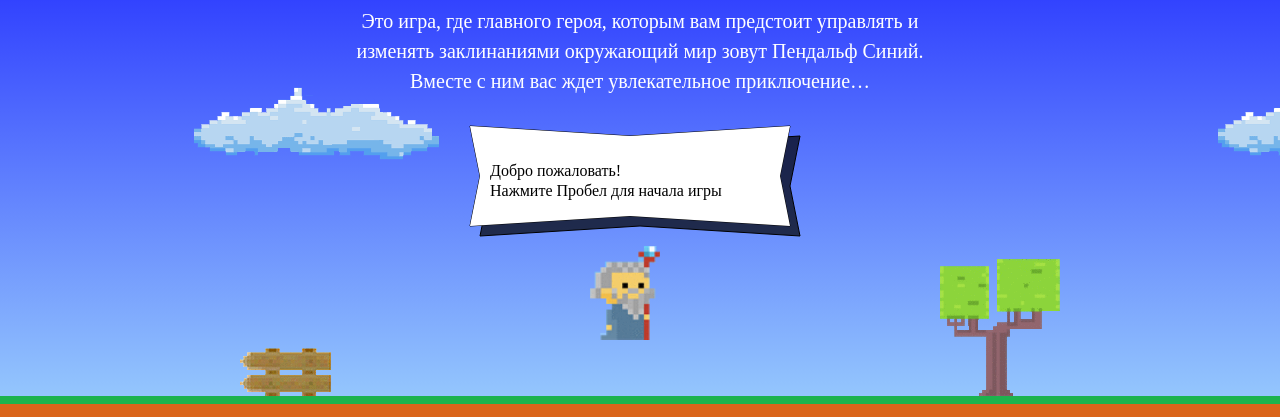
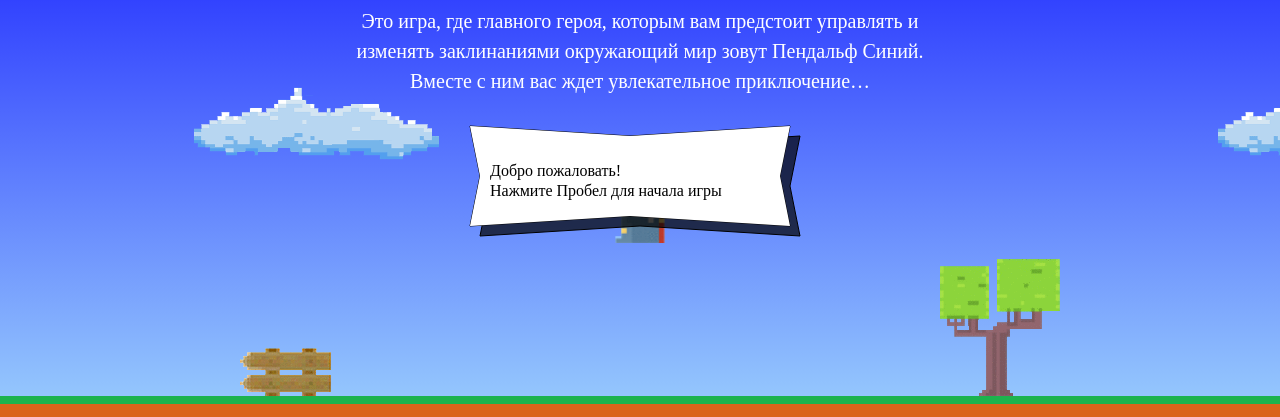
Before and after one commit to StanisPos/682863-code-and-magick, a website: page index.html in a window 1280 px wide. Shown: the part 203-620 px from the top of the page. Drawn offline with Linux system fonts and the light colour scheme; a web font is replaced by a local one.

Commit message:
Worked on bugs

```diff
--- a/index.html
+++ b/index.html
@@ -182,24 +182,30 @@
 </template>
 
 <script>
+  var PROPORTIONAL_HEIGHT = 1.337;
   var fireballSize = 22;
+  var wizardSpeed = 3;
+  var wizardWidth = 70;
+
   var getFireballSpeed = function(left) {
     if (left) {
       return 5;
     }
     return 2;
   };
-  var wizardSpeed = 3;
-  var wizardWidth = 70;
+
   var getWizardHeight = function() {
-    return 1.337 * wizardWidth;
+    return PROPORTIONAL_HEIGHT * wizardWidth;
   };
+
   var getWizardX = function(width) {
-    return 300;
+    return width / 2 - wizardWidth / 2;
   };
+
   var getWizardY = function(height) {
-    return 150;
+    return height / 3 - getWizardHeight() / 2;
   };
+
 </script>
 <script src="js/game.js"></script>
 
```
